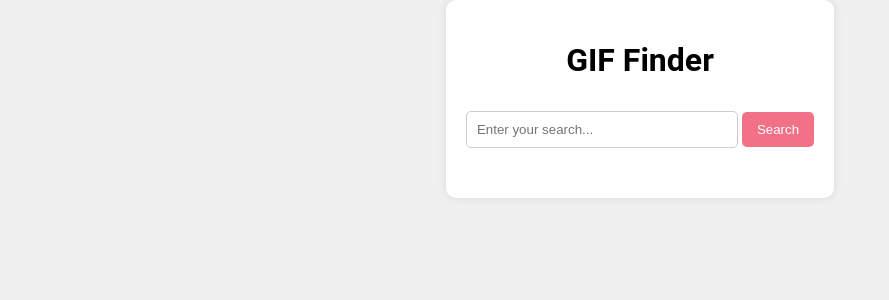
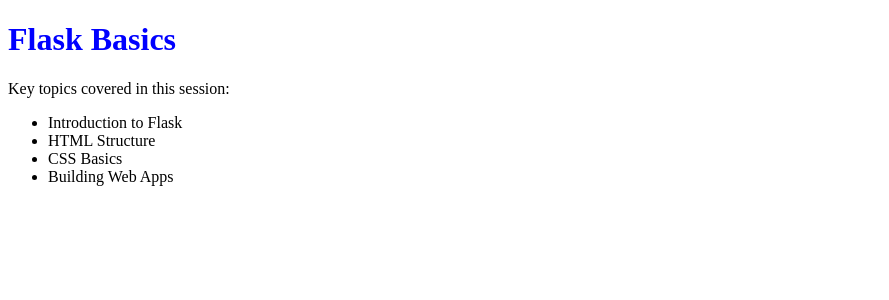
Before and after one commit to yreyes3/GIFSearchEngineSolution, a Flask app: page / in a window 1280 px wide. Shown: the top 300 px of the page, without its empty margins (0-889 px from the left). Run offline with Flask 3, Linux system fonts and the light colour scheme.

Commit message:
Finalized Starter Code

```diff
--- a/static/styles.css
+++ b/static/styles.css
@@ -1,61 +1,3 @@
-/* Center the container vertically and horizontally */
-body {
-    display: flex;
-    justify-content: center; /* Centers horizontally */
-    margin: 0;
-    background-color: #f0f0f0;
+h1{
+    color: blue;
 }
-
-/* Style the container */
-.container {
-    display: flex;
-    flex-direction: column; /* Aligns children vertically */
-    align-items: center; /* Centers items horizontally */
-    background: white;
-    padding: 20px;
-    border-radius: 10px;
-    box-shadow: 0px 0px 10px rgba(0, 0, 0, 0.1);
-}
-
-/* Style the input field */
-input {
-    padding: 10px;
-    width: 250px;
-    margin: 10px 0;
-    border: 1px solid #ccc;
-    border-radius: 5px;
-}
-
-/* Style the button */
-button {
-    padding: 10px 15px;
-    background: rgb(243, 113, 135);
-    color: white;
-    border: none;
-    border-radius: 5px;
-    cursor: pointer;
-}
-
-button:hover {
-    background: darkmagenta;
-}
-
-h1 {
-    font-family: 'Roboto', sans-serif; /* Change to any font */
-}
-
-/* Style the GIF container */
-.gif-container {
-    display: flex;
-    flex-wrap: wrap; /* Allow GIFs to wrap to the next row */
-    justify-content: center;
-    margin-top: 20px;
-}
-
-/* Style each GIF */
-.gif-container img {
-    width: 200px; /* Set fixed width */
-    height: auto; /* Keep aspect ratio */
-    margin: 10px;
-    border-radius: 5px; /* Slight rounding for smooth look */
-}
--- a/templates/index.html
+++ b/templates/index.html
@@ -1,27 +1,17 @@
 <!DOCTYPE html>
 <html lang="en">
 <head>
-    <title>My Flask Website</title>
-    <!-- Link to the CSS file stored in the "static" folder -->
+    <title>Flask Page</title>
     <link rel="stylesheet" href="{{ url_for('static', filename='styles.css') }}">
 </head>
 <body>
-    <div class="container">
-         <!-- Page Title -->
-        <h1>GIF Finder</h1>
-
-        <!-- Search Form -->
-        <form method="POST">
-            <input type="text" name="search" placeholder="Enter your search..." required>
-            <button type="submit">Search</button>
-        </form>
-
-        <!-- Display GIFs below the search box -->
-        <div class="gif-container">
-            {% for gif in gif_urls %}  <!-- Loop through the list of GIF URLs -->
-                <img src="{{ gif }}" alt="GIF">  <!-- Display each GIF -->
-            {% endfor %}
-        </div>
-    </div>
+    <h1>Flask Basics</h1>
+    <p>Key topics covered in this session:</p>
+    <ul>
+        <li>Introduction to Flask</li>
+        <li>HTML Structure</li>
+        <li>CSS Basics</li>
+        <li>Building Web Apps</li>
+    </ul>
 </body>
 </html>
```
Also changed, not shown: starterCode.py (added, +14 -0 lines).
